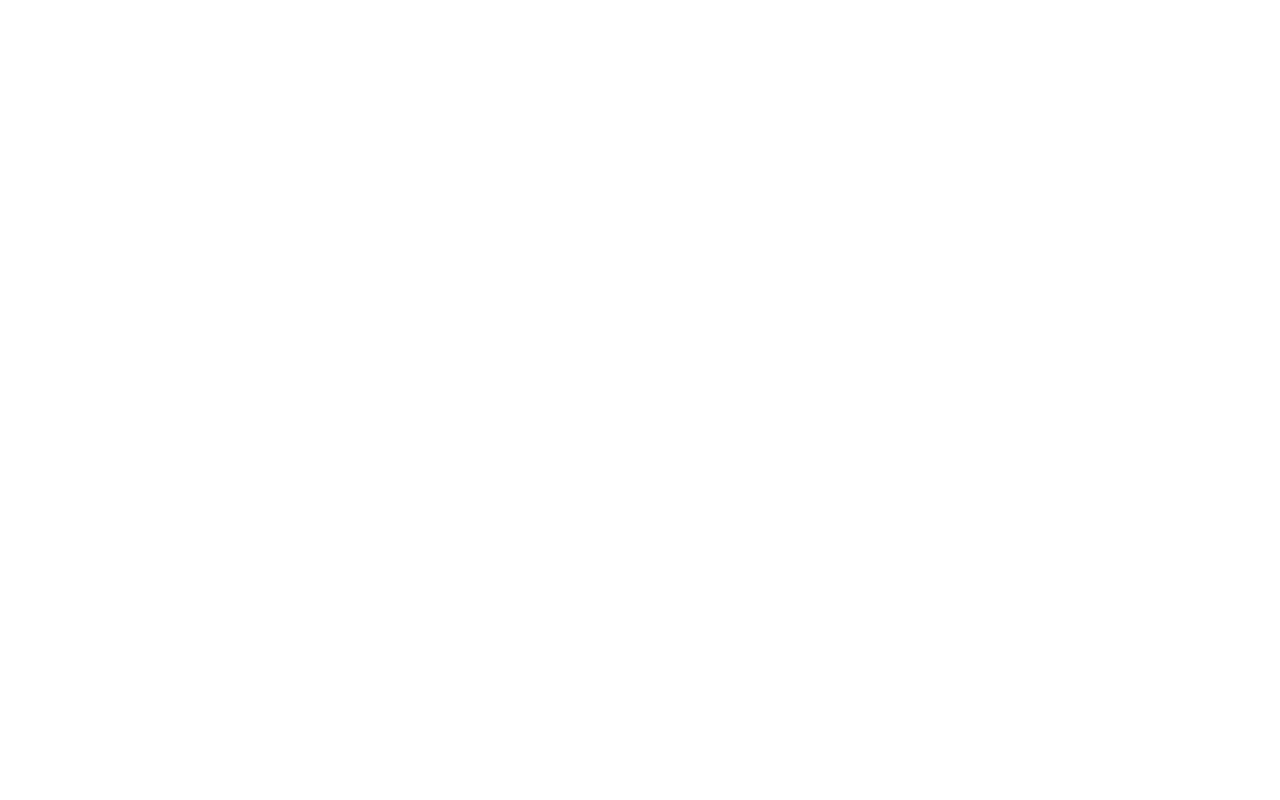
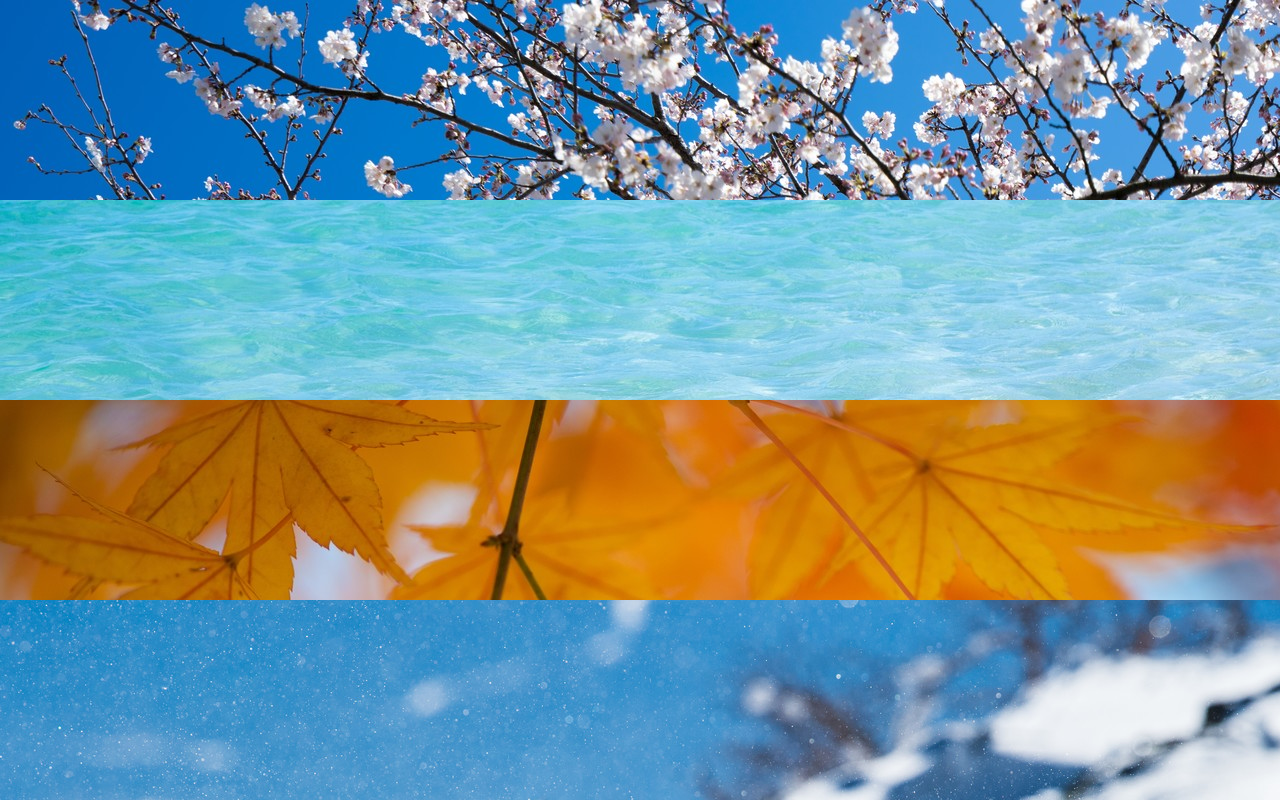
Before and after one commit to miyajun2929/htmlcss_chap.6, a plain HTML site: page index.html in a window 1280 px wide. Drawn offline with Linux system fonts and the light colour scheme.

Commit message:
[Add] box1-4

```diff
--- a/index.html
+++ b/index.html
@@ -3,9 +3,13 @@
   <head>
     <meta charset="UTF-8" />
     <link rel="stylesheet" href="style.css">
+    <title>chapter6_exercise</title>
   </head>
 
   <body>
-
+    <div class="box1"></div>
+    <div class="box2"></div>
+    <div class="box3"></div>
+    <div class="box4"></div>
   </body>
 </html>
--- a/style.css
+++ b/style.css
@@ -3,3 +3,27 @@
   padding: 0;
   box-sizing: border-box;
 }
+
+.box1 {
+  width: 100%;
+  height: 200px;
+  background-image: url(img/box1.jpg);
+}
+
+.box2 {
+  width: 100%;
+  height: 200px;
+  background-image: url(img/box2.jpg);
+}
+
+.box3 {
+  width: 100%;
+  height: 200px;
+  background-image: url(img/box3.jpg);
+}
+
+.box4 {
+  width: 100%;
+  height: 200px;
+  background-image: url(img/box4.jpg);
+}
```
Also changed, not shown: 1 other file.
